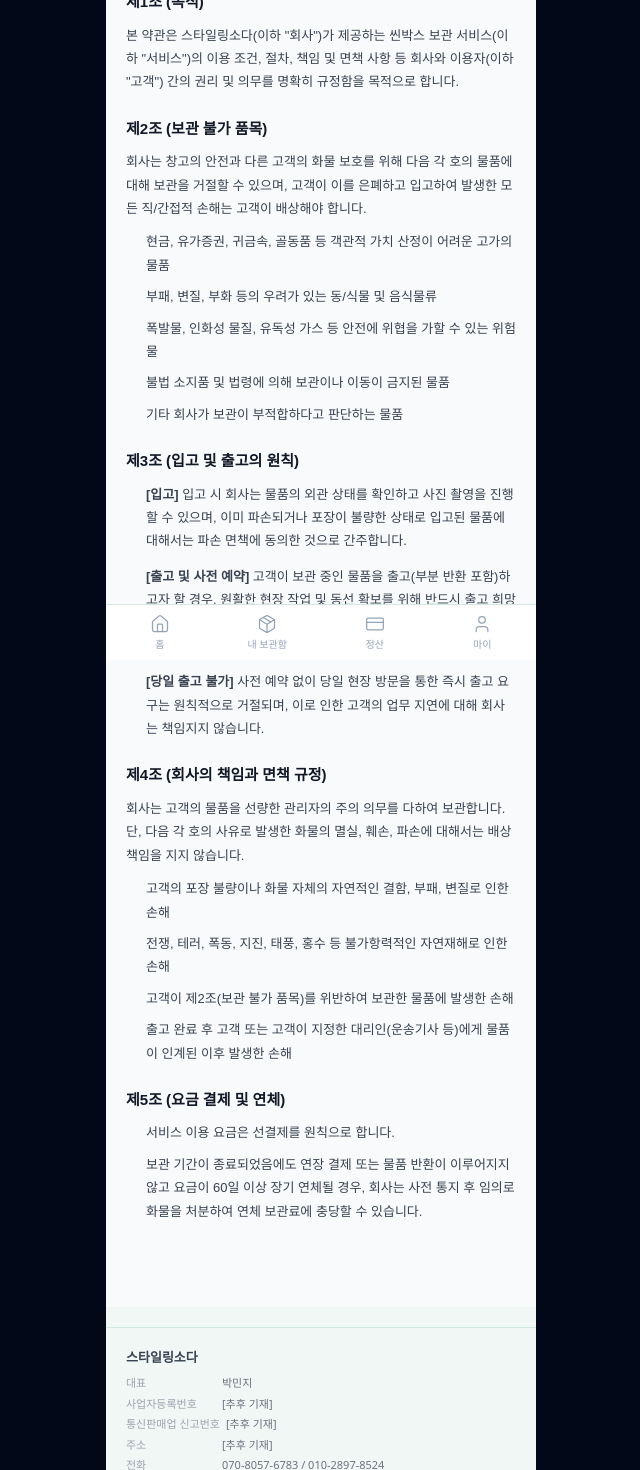
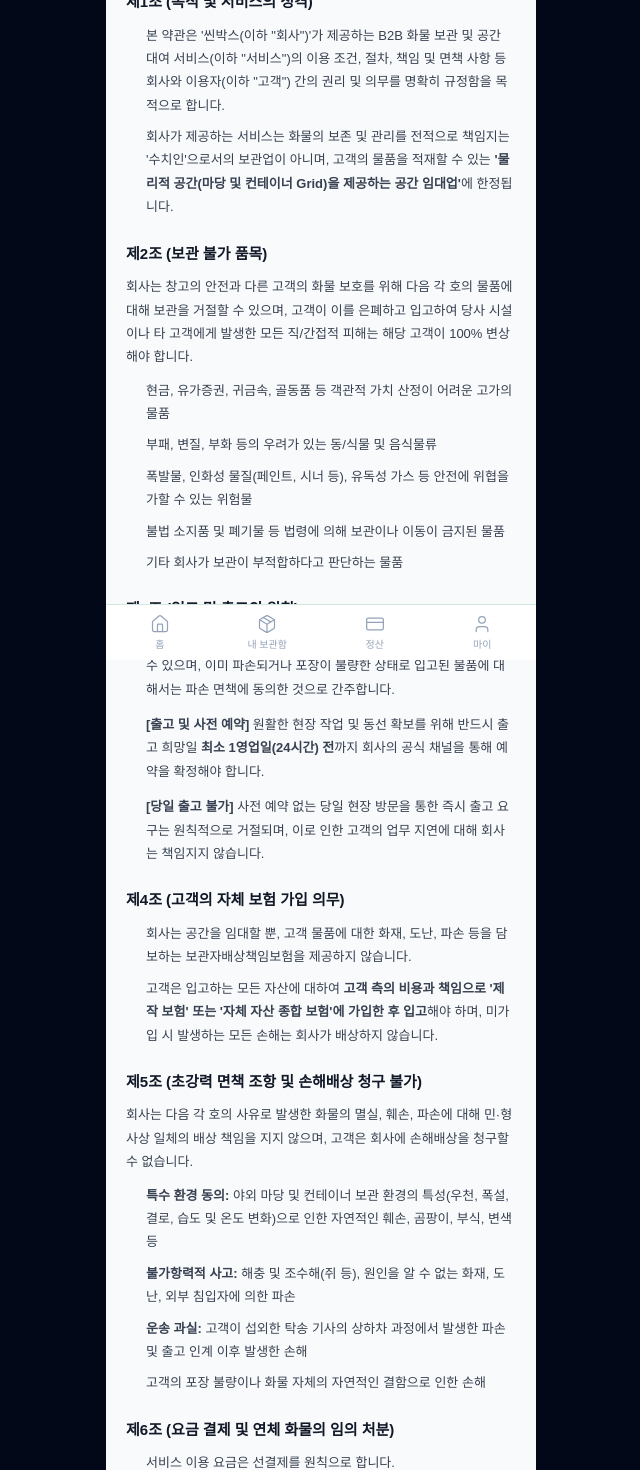
Before and after one commit to sangshin82-crypto/scene-box, a Next.js app: page /terms in a window 1280 px wide. Shown: the part 140-1610 px from the top of the page, without its empty margins (319-959 px from the left). Built offline with nearby package versions, Linux system fonts and the light colour scheme.

Commit message:
docs: 씬박스 전용 이용약관 및 강력 면책 조항 업데이트

```diff
--- a/src/app/(customer)/terms/page.tsx
+++ b/src/app/(customer)/terms/page.tsx
@@ -10,6 +10,7 @@ export default function TermsPage() {
     <div style={{ background: "#F9FAFB", minHeight: "100vh", fontFamily: "'Pretendard','Apple SD Gothic Neo',sans-serif" }}>
       <div style={{ maxWidth: 430, margin: "0 auto", paddingBottom: 60 }}>
 
+        {/* 상단 헤더 */}
         <div style={{ background: "#fff", borderBottom: "1px solid #E5E7EB", position: "sticky", top: 0, zIndex: 50, display: "flex", alignItems: "center", padding: "16px" }}>
           <button onClick={() => router.back()} style={{ padding: 4, background: "none", border: "none", cursor: "pointer", marginRight: 12 }}>
             <ChevronLeft size={24} color="#374151" />
@@ -21,17 +22,20 @@ export default function TermsPage() {
 
           <p style={{ fontSize: 12, color: "#9CA3AF" }}>시행일: 2026년 [추후 기재]일</p>
 
-          <Section title="제1조 (목적)">
-            본 약관은 스타일링소다(이하 "회사")가 제공하는 씬박스 보관 서비스(이하 "서비스")의 이용 조건, 절차, 책임 및 면책 사항 등 회사와 이용자(이하 "고객") 간의 권리 및 의무를 명확히 규정함을 목적으로 합니다.
+          <Section title="제1조 (목적 및 서비스의 성격)">
+            <ol style={{ paddingLeft: 20, display: "flex", flexDirection: "column", gap: 8 }}>
+              <li>본 약관은 '씬박스(이하 "회사")'가 제공하는 B2B 화물 보관 및 공간 대여 서비스(이하 "서비스")의 이용 조건, 절차, 책임 및 면책 사항 등 회사와 이용자(이하 "고객") 간의 권리 및 의무를 명확히 규정함을 목적으로 합니다.</li>
+              <li>회사가 제공하는 서비스는 화물의 보존 및 관리를 전적으로 책임지는 '수치인'으로서의 보관업이 아니며, 고객의 물품을 적재할 수 있는 <strong>'물리적 공간(마당 및 컨테이너 Grid)을 제공하는 공간 임대업'</strong>에 한정됩니다.</li>
+            </ol>
           </Section>
 
           <Section title="제2조 (보관 불가 품목)">
-            <p style={{ marginBottom: 10 }}>회사는 창고의 안전과 다른 고객의 화물 보호를 위해 다음 각 호의 물품에 대해 보관을 거절할 수 있으며, 고객이 이를 은폐하고 입고하여 발생한 모든 직/간접적 손해는 고객이 배상해야 합니다.</p>
+            <p style={{ marginBottom: 10 }}>회사는 창고의 안전과 다른 고객의 화물 보호를 위해 다음 각 호의 물품에 대해 보관을 거절할 수 있으며, 고객이 이를 은폐하고 입고하여 당사 시설이나 타 고객에게 발생한 모든 직/간접적 피해는 해당 고객이 100% 변상해야 합니다.</p>
             <ol style={{ paddingLeft: 20, display: "flex", flexDirection: "column", gap: 8 }}>
               <li>현금, 유가증권, 귀금속, 골동품 등 객관적 가치 산정이 어려운 고가의 물품</li>
               <li>부패, 변질, 부화 등의 우려가 있는 동/식물 및 음식물류</li>
-              <li>폭발물, 인화성 물질, 유독성 가스 등 안전에 위협을 가할 수 있는 위험물</li>
-              <li>불법 소지품 및 법령에 의해 보관이나 이동이 금지된 물품</li>
+              <li>폭발물, 인화성 물질(페인트, 시너 등), 유독성 가스 등 안전에 위협을 가할 수 있는 위험물</li>
+              <li>불법 소지품 및 폐기물 등 법령에 의해 보관이나 이동이 금지된 물품</li>
               <li>기타 회사가 보관이 부적합하다고 판단하는 물품</li>
             </ol>
           </Section>
@@ -39,31 +43,38 @@ export default function TermsPage() {
           <Section title="제3조 (입고 및 출고의 원칙)">
             <ol style={{ paddingLeft: 20, display: "flex", flexDirection: "column", gap: 12 }}>
               <li>
-                <strong>[입고]</strong> 입고 시 회사는 물품의 외관 상태를 확인하고 사진 촬영을 진행할 수 있으며, 이미 파손되거나 포장이 불량한 상태로 입고된 물품에 대해서는 파손 면책에 동의한 것으로 간주합니다.
+                <strong>[입고]</strong> 입고 시 회사는 물품의 상태 확인을 위해 사진 촬영을 진행할 수 있으며, 이미 파손되거나 포장이 불량한 상태로 입고된 물품에 대해서는 파손 면책에 동의한 것으로 간주합니다.
               </li>
               <li>
-                <strong>[출고 및 사전 예약]</strong> 고객이 보관 중인 물품을 출고(부분 반환 포함)하고자 할 경우, 원활한 현장 작업 및 동선 확보를 위해 반드시 출고 희망일 최소 1영업일(24시간) 전까지 회사의 공식 채널(대표전화, 웹사이트, 이메일, 공식 메신저 등)을 통해 출고 예약을 확정해야 합니다.
+                <strong>[출고 및 사전 예약]</strong> 원활한 현장 작업 및 동선 확보를 위해 반드시 출고 희망일 <strong>최소 1영업일(24시간) 전</strong>까지 회사의 공식 채널을 통해 예약을 확정해야 합니다.
               </li>
               <li>
-                <strong>[당일 출고 불가]</strong> 사전 예약 없이 당일 현장 방문을 통한 즉시 출고 요구는 원칙적으로 거절되며, 이로 인한 고객의 업무 지연에 대해 회사는 책임지지 않습니다.
+                <strong>[당일 출고 불가]</strong> 사전 예약 없는 당일 현장 방문을 통한 즉시 출고 요구는 원칙적으로 거절되며, 이로 인한 고객의 업무 지연에 대해 회사는 책임지지 않습니다.
               </li>
             </ol>
           </Section>
 
-          <Section title="제4조 (회사의 책임과 면책 규정)">
-            <p style={{ marginBottom: 10 }}>회사는 고객의 물품을 선량한 관리자의 주의 의무를 다하여 보관합니다. 단, 다음 각 호의 사유로 발생한 화물의 멸실, 훼손, 파손에 대해서는 배상 책임을 지지 않습니다.</p>
+          <Section title="제4조 (고객의 자체 보험 가입 의무)">
             <ol style={{ paddingLeft: 20, display: "flex", flexDirection: "column", gap: 8 }}>
-              <li>고객의 포장 불량이나 화물 자체의 자연적인 결함, 부패, 변질로 인한 손해</li>
-              <li>전쟁, 테러, 폭동, 지진, 태풍, 홍수 등 불가항력적인 자연재해로 인한 손해</li>
-              <li>고객이 제2조(보관 불가 품목)를 위반하여 보관한 물품에 발생한 손해</li>
-              <li>출고 완료 후 고객 또는 고객이 지정한 대리인(운송기사 등)에게 물품이 인계된 이후 발생한 손해</li>
+              <li>회사는 공간을 임대할 뿐, 고객 물품에 대한 화재, 도난, 파손 등을 담보하는 보관자배상책임보험을 제공하지 않습니다.</li>
+              <li>고객은 입고하는 모든 자산에 대하여 <strong>고객 측의 비용과 책임으로 '제작 보험' 또는 '자체 자산 종합 보험'에 가입한 후 입고</strong>해야 하며, 미가입 시 발생하는 모든 손해는 회사가 배상하지 않습니다.</li>
             </ol>
           </Section>
 
-          <Section title="제5조 (요금 결제 및 연체)">
+          <Section title="제5조 (초강력 면책 조항 및 손해배상 청구 불가)">
+            <p style={{ marginBottom: 10 }}>회사는 다음 각 호의 사유로 발생한 화물의 멸실, 훼손, 파손에 대해 민·형사상 일체의 배상 책임을 지지 않으며, 고객은 회사에 손해배상을 청구할 수 없습니다.</p>
+            <ol style={{ paddingLeft: 20, display: "flex", flexDirection: "column", gap: 8 }}>
+              <li><strong>특수 환경 동의:</strong> 야외 마당 및 컨테이너 보관 환경의 특성(우천, 폭설, 결로, 습도 및 온도 변화)으로 인한 자연적인 훼손, 곰팡이, 부식, 변색 등</li>
+              <li><strong>불가항력적 사고:</strong> 해충 및 조수해(쥐 등), 원인을 알 수 없는 화재, 도난, 외부 침입자에 의한 파손</li>
+              <li><strong>운송 과실:</strong> 고객이 섭외한 탁송 기사의 상하차 과정에서 발생한 파손 및 출고 인계 이후 발생한 손해</li>
+              <li>고객의 포장 불량이나 화물 자체의 자연적인 결함으로 인한 손해</li>
+            </ol>
+          </Section>
+
+          <Section title="제6조 (요금 결제 및 연체 화물의 임의 처분)">
             <ol style={{ paddingLeft: 20, display: "flex", flexDirection: "column", gap: 8 }}>
               <li>서비스 이용 요금은 선결제를 원칙으로 합니다.</li>
-              <li>보관 기간이 종료되었음에도 연장 결제 또는 물품 반환이 이루어지지 않고 요금이 60일 이상 장기 연체될 경우, 회사는 사전 통지 후 임의로 화물을 처분하여 연체 보관료에 충당할 수 있습니다.</li>
+              <li>보관 기간이 종료되었음에도 <strong>요금이 60일 이상 장기 연체될 경우</strong>, 회사는 사전 최고 후 공간 확보를 위해 해당 화물을 임의로 반출, 매각, 또는 폐기 처분할 수 있습니다.</li>
             </ol>
           </Section>
 
```
